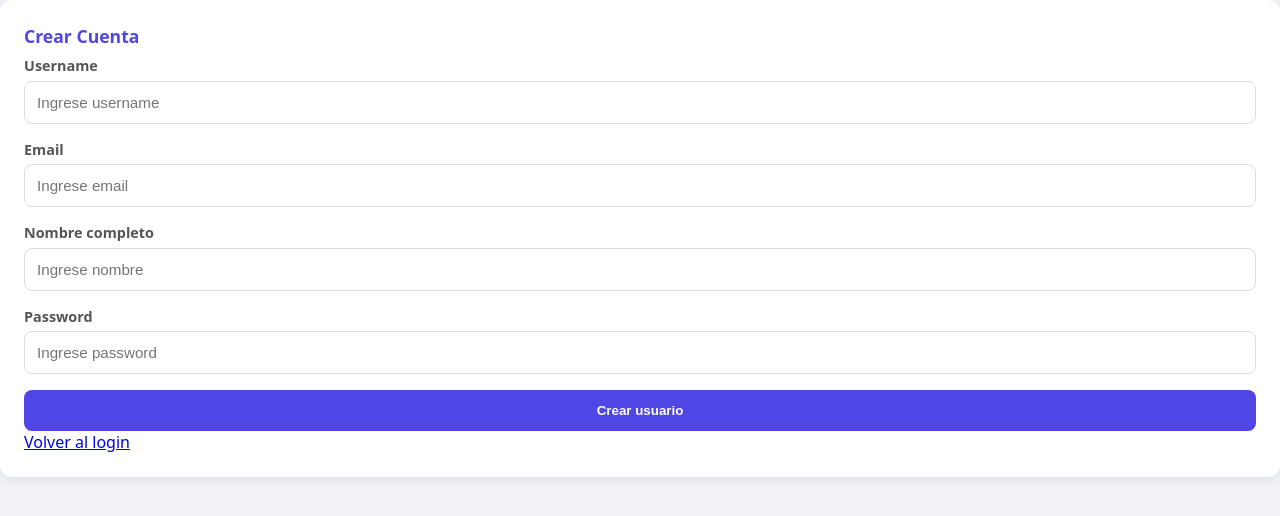
After one commit to Mat-Indaco/fast-API, a FastAPI app: template templates/register.html in a window 1280 px wide. The commit adds this page. Shown: the top 516 px of the page. Run offline with FastAPI, Linux system fonts and the light colour scheme; the template is opened without the code that fills it, so the values that code supplies are empty.

Commit message:
CI actions

```diff
--- a/main.py
+++ b/main.py
@@ -51,6 +51,14 @@ def home_page(request: Request):
     """Página principal (home/dashboard)."""
     return templates.TemplateResponse(request=request, name="home.html")
 
+@app.get("/register")
+def register_page(request: Request):
+    """Página de registro."""
+    return templates.TemplateResponse(
+        request=request,
+        name="register.html"
+    )
+
 
 # @app.get("/")
 # def read_root():
--- /dev/null
+++ b/templates/register.html
@@ -0,0 +1,143 @@
+<!DOCTYPE html>
+<html lang="es">
+
+<head>
+    <meta charset="UTF-8">
+    <title>Registro</title>
+
+    <link rel="stylesheet" href="/static/home.css">
+</head>
+
+<body>
+
+<div class="login-container">
+
+    <div class="card">
+
+        <h2>Crear Cuenta</h2>
+
+        <div class="form-group">
+            <label>Username</label>
+
+            <input
+                type="text"
+                id="username"
+                placeholder="Ingrese username"
+            >
+        </div>
+
+        <div class="form-group">
+            <label>Email</label>
+
+            <input
+                type="email"
+                id="email"
+                placeholder="Ingrese email"
+            >
+        </div>
+
+        <div class="form-group">
+            <label>Nombre completo</label>
+
+            <input
+                type="text"
+                id="full-name"
+                placeholder="Ingrese nombre"
+            >
+        </div>
+
+        <div class="form-group">
+            <label>Password</label>
+
+            <input
+                type="password"
+                id="password"
+                placeholder="Ingrese password"
+            >
+        </div>
+
+        <button class="primary-btn" onclick="register()">
+            Crear usuario
+        </button>
+
+        <p id="message"></p>
+
+        <div class="register-link">
+            <a href="/">
+                Volver al login
+            </a>
+        </div>
+
+    </div>
+
+</div>
+
+<script>
+
+async function register() {
+
+    const username =
+        document.getElementById('username').value;
+
+    const email =
+        document.getElementById('email').value;
+
+    const full_name =
+        document.getElementById('full-name').value;
+
+    const password =
+        document.getElementById('password').value;
+
+    const message =
+        document.getElementById('message');
+
+    try {
+
+        const res = await fetch(
+            '/users/',
+            {
+                method: 'POST',
+
+                headers: {
+                    'Content-Type': 'application/json'
+                },
+
+                body: JSON.stringify({
+                    username,
+                    email,
+                    full_name,
+                    password
+                })
+            }
+        );
+
+        if (res.ok) {
+
+            message.textContent =
+                'Usuario creado correctamente';
+
+            setTimeout(() => {
+                window.location.href = '/';
+            }, 1500);
+
+        } else {
+
+            const data = await res.json();
+
+            message.textContent =
+                data.detail || 'Error creando usuario';
+        }
+
+    } catch(e) {
+
+        console.error(e);
+
+        message.textContent =
+            'Error de conexión';
+    }
+}
+
+</script>
+
+</body>
+</html>
```
Also changed, not shown: static/register.css (added, +19 -0 lines), templates/login.html (+7 -0 lines), test/conftest.py (added, +46 -0 lines), test/test_auth.py (+7 -12 lines), test/test_items.py (added, +85 -0 lines), test/test_users.py (+79 -9 lines), .github/workflows/ci.yml (added).
